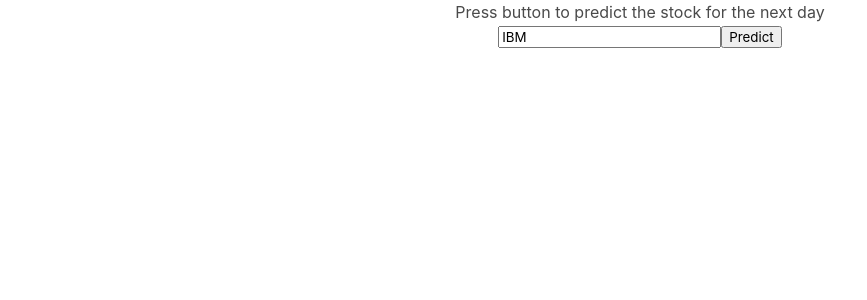
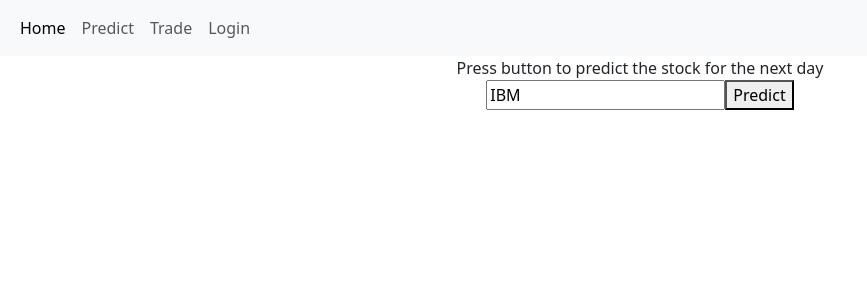
Before and after one commit to veeteehimself/Stock-Visualization-and-Stock-Prediction, a Vue app in the folder stock-predictions/: page /predict in a window 1280 px wide. Shown: the top 300 px of the page, without its empty margins (0-867 px from the left). Built offline with nearby package versions, Linux system fonts and the light colour scheme.

Commit message:
Committing bootstrap and navbar for the other paths

```diff
--- a/stock-predictions/src/App.vue
+++ b/stock-predictions/src/App.vue
@@ -1,9 +1,11 @@
 <script setup>
 import { RouterView } from 'vue-router'
+import Navbar from './components/Navbar.vue'
 </script>
 
 <template>
     <main>
+        <Navbar/>
         <RouterView />
     </main>
 </template>
--- /dev/null
+++ b/stock-predictions/src/components/Navbar.vue
@@ -0,0 +1,28 @@
+<template>
+<nav class="navbar navbar-expand-lg bg-body-tertiary">
+  <div class="container-fluid">
+    <button class="navbar-toggler" type="button" data-bs-toggle="collapse" data-bs-target="#navbarSupportedContent" aria-controls="navbarSupportedContent" aria-expanded="false" aria-label="Toggle navigation">
+      <span class="navbar-toggler-icon"></span>
+    </button>
+    <div class="collapse navbar-collapse" id="navbarSupportedContent">
+      <ul class="navbar-nav me-auto mb-2 mb-lg-0">
+        <li class="nav-item">
+          <a class="nav-link active" aria-current="page" href="http://localhost:5173/">Home</a>
+        </li>
+        <li class="nav-item">
+          <a class="nav-link" href="http://localhost:5173/predict">Predict</a>
+        </li>
+        <li class="nav-item">
+          <a class="nav-link" href="#">Trade</a>
+        </li>
+        <li class="nav-item">
+          <a class="nav-link" href="#">Login</a>
+        </li>
+      </ul>
+    </div>
+  </div>
+</nav>
+  </template>
+
+  <script setup>
+  </script>
--- a/stock-predictions/src/views/PredictView.vue
+++ b/stock-predictions/src/views/PredictView.vue
@@ -2,6 +2,7 @@
 import LineChart from './GraphView.vue'
 import axios from 'axios';
 import { reactive, ref } from 'vue';
+
 
 const stockData = reactive({
     ticker: 'IBM',
@@ -11,6 +12,7 @@
 });
 
 let data = ref(null);
+let isShowMenu = ref(true); // Use ref to define isShowMenu
 
 async function fun() {
   try {
@@ -41,6 +43,6 @@
           </form>
         </div>
       </div>
-        <p id="output"></p>
+      <p id="output" class='column has-text-centered'></p>
     </main>
 </template>
```
Also changed, not shown: stock-predictions/package.json (+8 -1 lines), stock-predictions/src/main.js (+6 -5 lines). Lines whose indentation alone changed are shown as unchanged.
